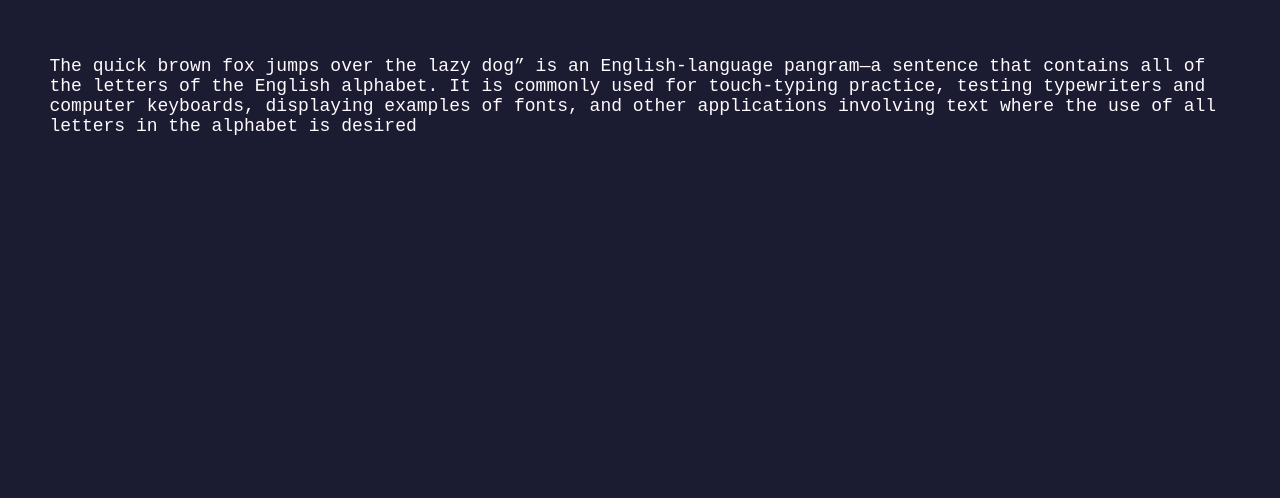
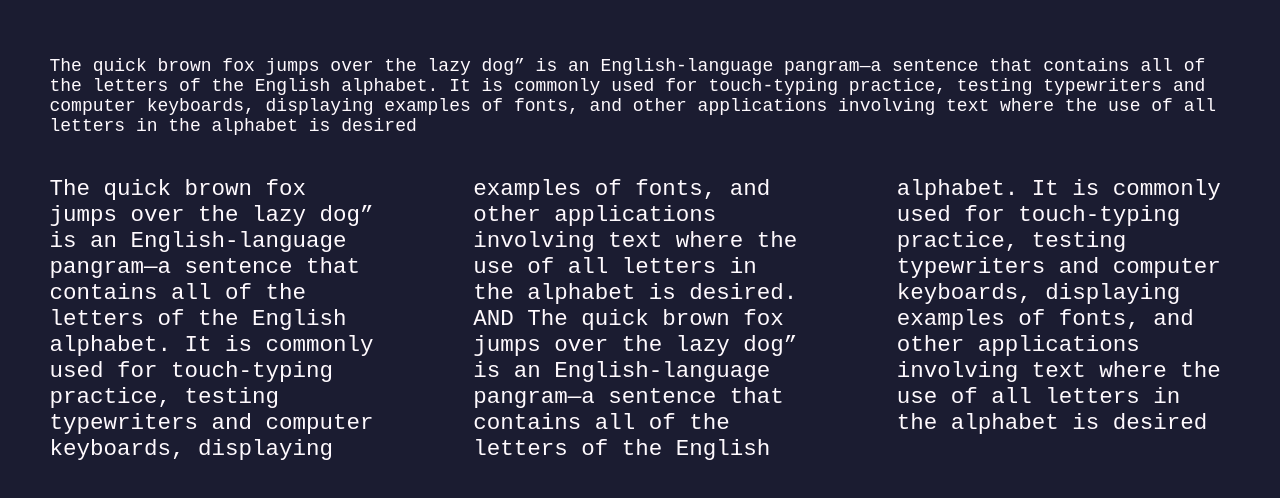
Before and after one commit to GabFiterman/teach-this-tech, a plain HTML site: page vanilla-app/src/index.html in a window 1280 px wide. Shown: the part 164-662 px from the top of the page. Drawn offline with Linux system fonts and the light colour scheme.

Commit message:
style: column count

```diff
--- a/vanilla-app/src/index.html
+++ b/vanilla-app/src/index.html
@@ -25,6 +25,16 @@
             </p>
         </section>
 
+        <section class="body-text">
+            <p class="column-count">
+                The quick brown fox jumps over the lazy dog” is an English-language pangram—a sentence that contains all of the letters of the English alphabet.
+                It is commonly used for touch-typing practice, testing typewriters and computer keyboards, displaying examples of fonts, and other applications
+                involving text where the use of all letters in the alphabet is desired. AND The quick brown fox jumps over the lazy dog” is an English-language pangram—a sentence that contains all of the letters of the English alphabet.
+                It is commonly used for touch-typing practice, testing typewriters and computer keyboards, displaying examples of fonts, and other applications
+                involving text where the use of all letters in the alphabet is desired
+            </p>
+        </section>
+
         <script src="./script.js"></script>
     </body>
 </html>
--- a/vanilla-app/src/style.css
+++ b/vanilla-app/src/style.css
@@ -25,7 +25,7 @@ section {
 }
 
 .body-text {
-    PADDING: 0 2.75em;
+    padding: 0 2.75em;
 }
 
 .custom-stroke {
@@ -39,3 +39,12 @@ section {
     -webkit-box-orient: vertical;
     overflow: hidden;
 }
+
+.column-count {
+    font-size: 1.25em
+}
+
+.column-count {
+    column-count: 3;
+    column-gap: 4em;
+}
```
